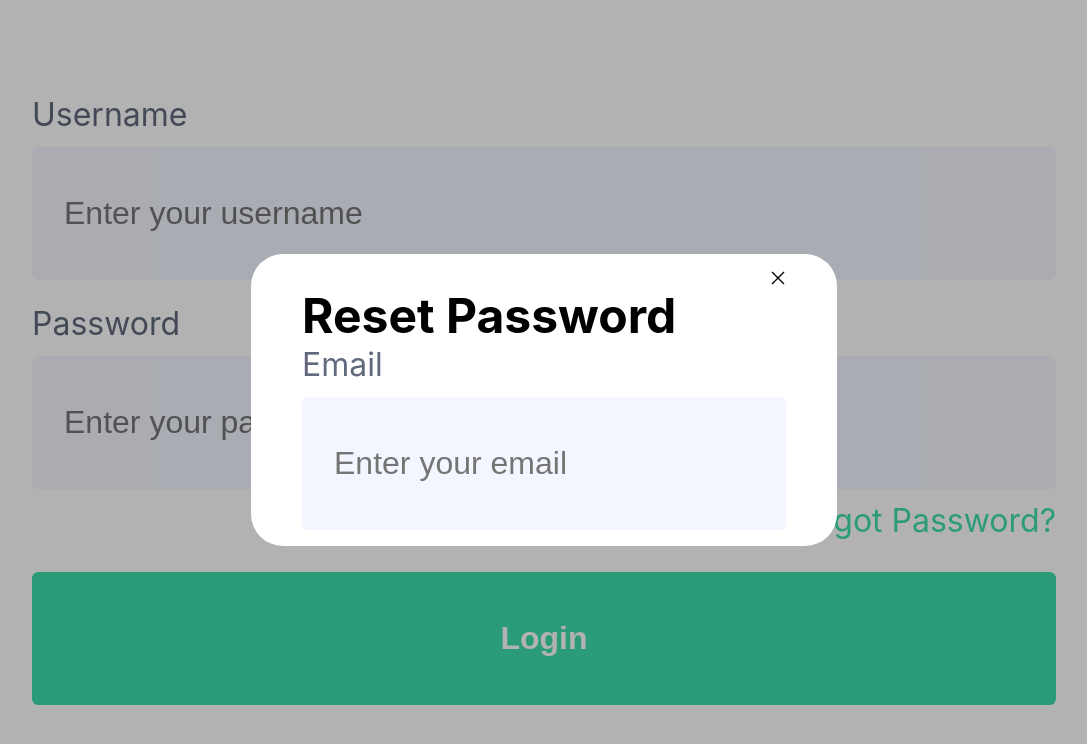
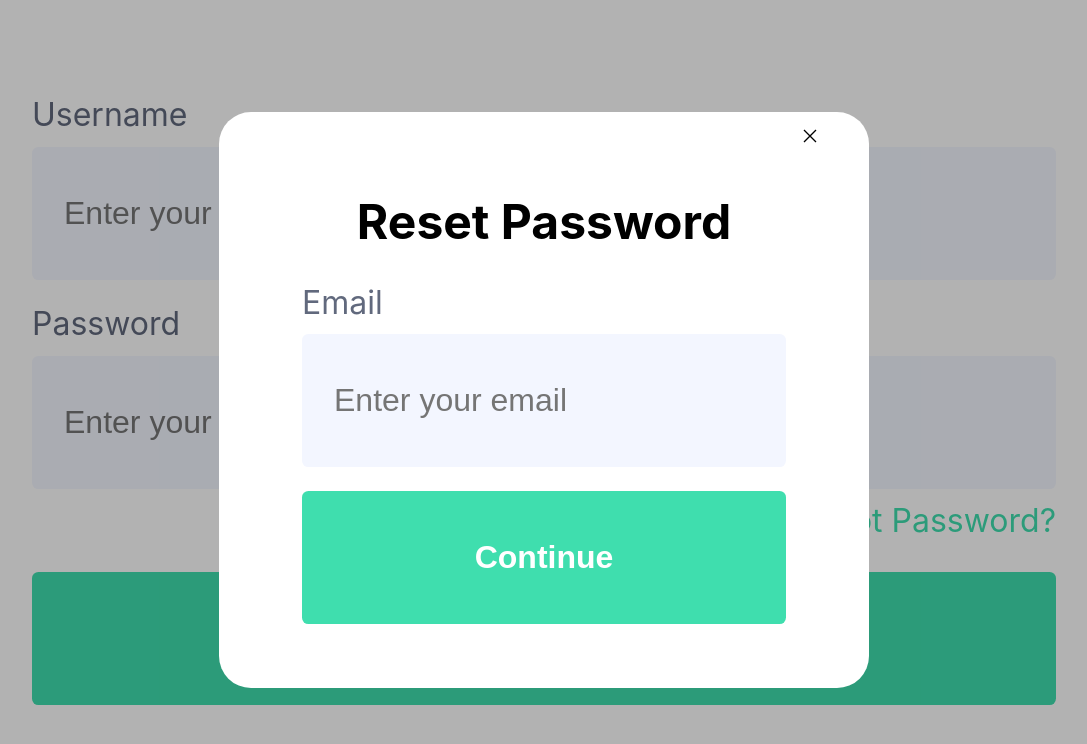
Before and after one commit to HKanwal/kapstone, a Next.js app in the folder src/next-app/: page /login in a window 1280 px wide. Both pictures are taken after a click on the element "Forgot Password?". Shown: the top 744 px of the page, without its empty margins (96-1183 px from the left). Built offline with nearby package versions, Linux system fonts and the light colour scheme.

Commit message:
Done reset password modal layout

```diff
--- a/src/next-app/pages/login.tsx
+++ b/src/next-app/pages/login.tsx
@@ -32,10 +32,17 @@ const LoginPage: NextPage = () => {
       <Button title="Login" width="80%" />
 
       <Modal visible={modalVisible} onClose={hideModal}>
-        <span className={styles["reset-password-title"]}>
-          Reset Password
-        </span>
-        <FormField name="Email" placeholder="Enter your email" />
+        <div className={styles["modal-content"]}>
+          <div className={styles["reset-password-title-container"]}>
+            <span className={styles["reset-password-title"]}>
+              Reset Password
+            </span>
+          </div>
+          <FormField name="Email" placeholder="Enter your email" />
+          <div className={styles["modal-submit-btn"]}>
+            <Button title="Continue" width="100%" />
+          </div>
+        </div>
       </Modal>
     </div>
   );
--- a/src/next-app/styles/LoginPage.module.css
+++ b/src/next-app/styles/LoginPage.module.css
@@ -26,7 +26,7 @@
 
 .forgot-password {
   color: var(--text-grey-color);
-  padding-bottom: 4vh;
+  margin-bottom: 4vh;
   font-size: 4vmin;
   color: #3fdeae;
 }
@@ -35,8 +35,31 @@
   cursor: pointer;
 }
 
+.modal-content {
+  height: 100%;
+  width: 100%;
+  display: flex;
+  flex-direction: column;
+  align-items: center;
+  padding: 4vmin;
+}
+
+.reset-password-title-container {
+  display: flex;
+  flex-direction: row;
+  justify-content: center;
+  margin-top: 2vh;
+  margin-bottom: 4vh;
+}
+
 .reset-password-title {
   font-size: 6vmin;
   font-weight: bold;
   text-align: center;
 }
+
+.modal-submit-btn {
+  width: 100%;
+  margin-top: 3vh;
+  margin-bottom: 2vh;
+}
```
